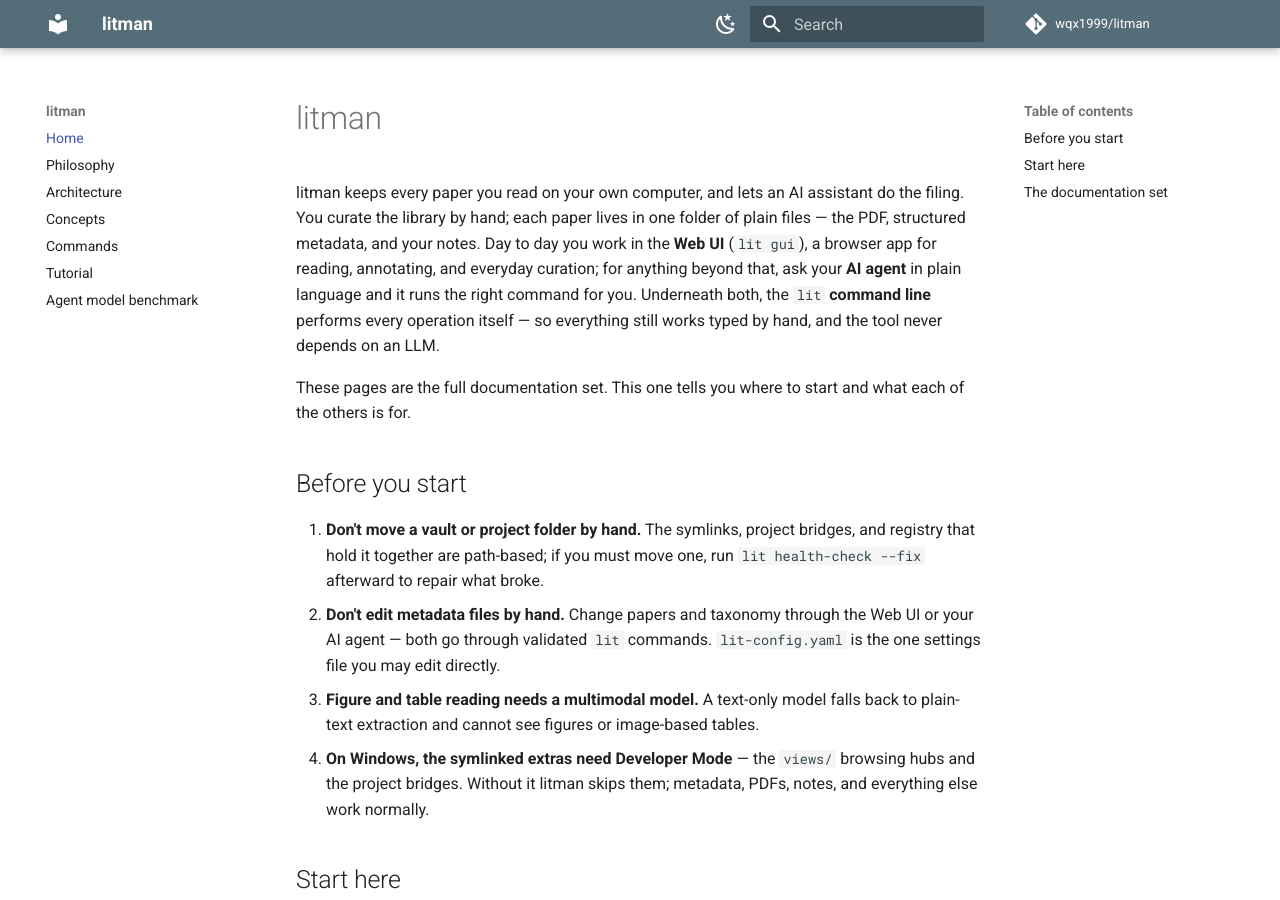
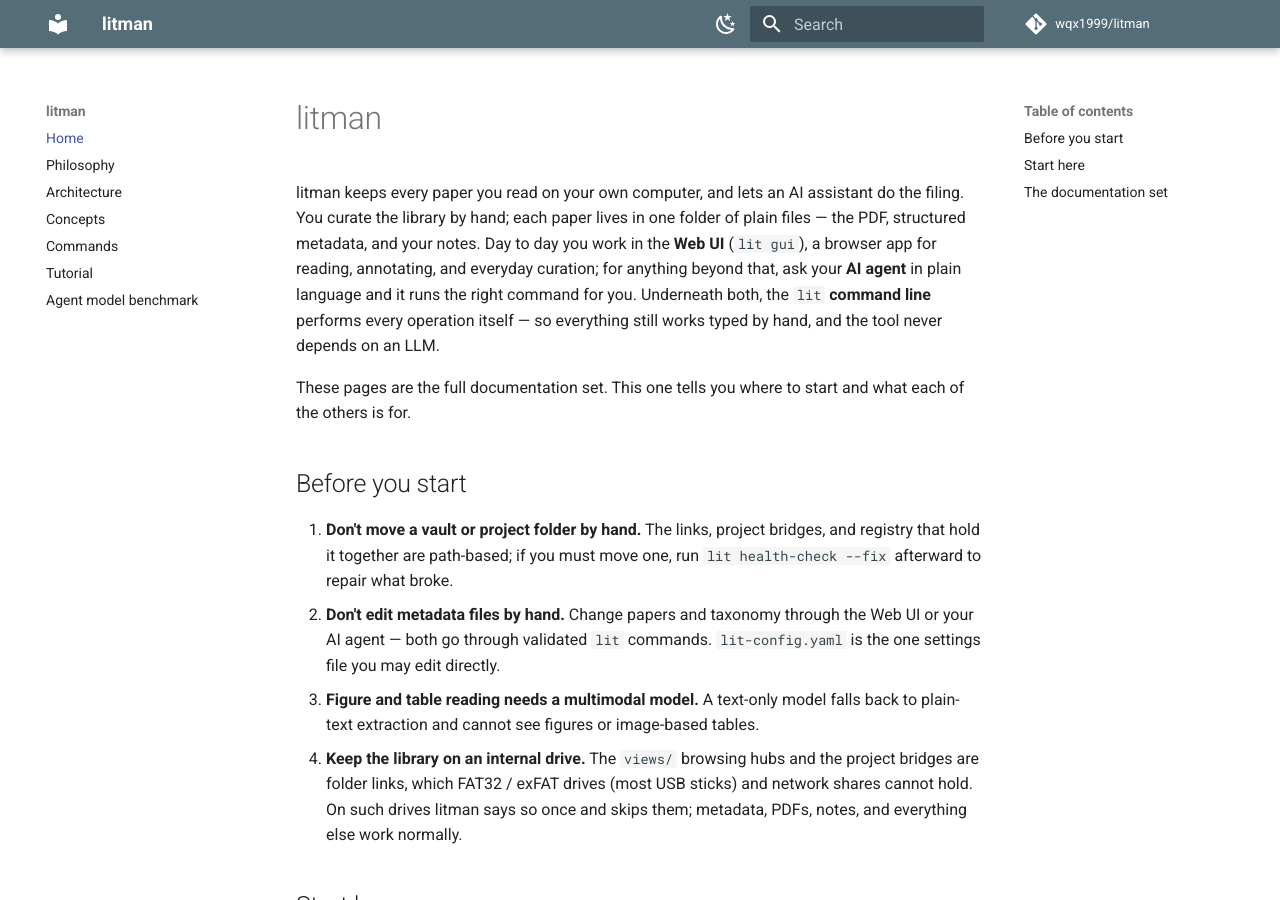
Before and after one commit to wqx1999/litman, an MkDocs documentation site: the page built from docs/0-readme.md, in a window 1280 px wide and 900 px high. Built offline with MkDocs 1.6.1 and Material for MkDocs 9.7.7, drawn with Linux system fonts in a browser that asks for light colours; comment, search, counter and statistics services are not loaded.

Commit message:
docs: Windows shortcuts work out of the box
The 1.2.0 CHANGELOG bullet now tells the junction story: the browsing
folders and project shortcuts are created natively on Windows with no
special mode and no administrator rights, and the only remaining advisory
is a drive that cannot hold links (FAT32/exFAT USB sticks, network shares),
said once, calmly, with a clean exit code. The docs' Windows caveat stops
telling users to enable Developer Mode and says instead: keep the library
on an internal drive.

Co-Authored-By: Claude Fable 5 <noreply@anthropic.com>
Claude-Session: https://claude.ai/code/session_01BrXsCKmtQdvD52zmWaKKBw

```diff
--- a/docs/0-readme.md
+++ b/docs/0-readme.md
@@ -13,7 +13,7 @@ what each of the others is for.
 
 ## Before you start
 
-1. **Don't move a vault or project folder by hand.** The symlinks, project
+1. **Don't move a vault or project folder by hand.** The links, project
    bridges, and registry that hold it together are path-based; if you must move
    one, run `lit health-check --fix` afterward to repair what broke.
 2. **Don't edit metadata files by hand.** Change papers and taxonomy through the
@@ -21,9 +21,10 @@ what each of the others is for.
    `lit-config.yaml` is the one settings file you may edit directly.
 3. **Figure and table reading needs a multimodal model.** A text-only model falls
    back to plain-text extraction and cannot see figures or image-based tables.
-4. **On Windows, the symlinked extras need Developer Mode** — the `views/`
-   browsing hubs and the project bridges. Without it litman skips them; metadata,
-   PDFs, notes, and everything else work normally.
+4. **Keep the library on an internal drive.** The `views/` browsing hubs and
+   the project bridges are folder links, which FAT32 / exFAT drives (most USB
+   sticks) and network shares cannot hold. On such drives litman says so once
+   and skips them; metadata, PDFs, notes, and everything else work normally.
 
 ## Start here
 
```
Also changed, not shown: CHANGELOG.md (+15 -13 lines).
